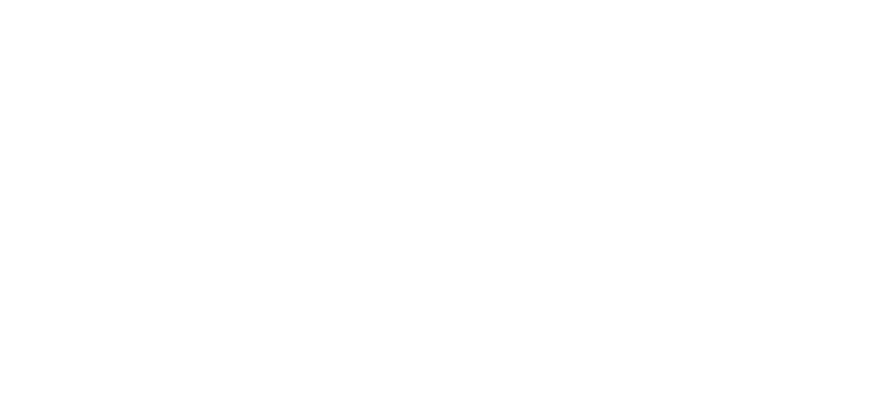
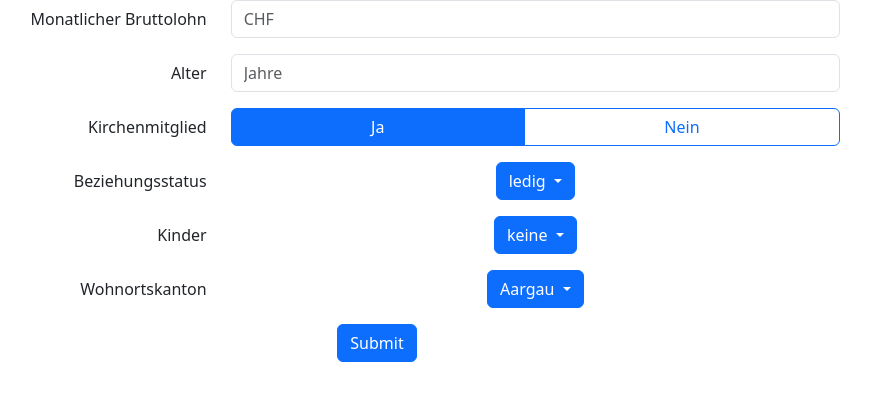
Before and after one commit to mton2/schweizer-frank, an Angular app: page / in a window 1280 px wide. Shown: the top 400 px of the page, without its empty margins (168-1039 px from the left). Built offline with nearby package versions, Linux system fonts and the light colour scheme.

Commit message:
Lohnrechner - erster Entwurf

```diff
--- a/angular.json
+++ b/angular.json
@@ -23,6 +23,10 @@
                 "glob": "**/*",
                 "input": "public"
               }
+            ],
+            "scripts": [
+              "node_modules/@popperjs/core/dist/umd/popper.min.js",
+              "node_modules/bootstrap/dist/js/bootstrap.min.js"
             ],
             "styles": [
               "node_modules/bootstrap/dist/css/bootstrap.min.css",
--- a/package.json
+++ b/package.json
@@ -29,6 +29,7 @@
     "@angular/platform-server": "^20.1.0",
     "@angular/router": "^20.1.0",
     "@angular/ssr": "^20.1.0",
+    "@popperjs/core": "^2.11.8",
     "bootstrap": "^5.3.7",
     "express": "^5.1.0",
     "rxjs": "~7.8.0",
--- a/src/app/app.html
+++ b/src/app/app.html
@@ -1 +1,118 @@
+<div class="container text-center">
+  <div class="row">
+    <div class="col-10">
+      <form>
+
+        <!-- Monthly salary -->
+        <div class="mb-3 row align-items-center">
+          <label for="monthlySalaryInput" class="col-sm-4 col-form-label text-end">Monatlicher Bruttolohn</label>
+          <div class="col-sm-8">
+            <input type="number" class="form-control" id="monthlySalaryInput" placeholder="CHF">
+          </div>
+        </div>
+
+        <!-- Age -->
+        <div class="mb-3 row align-items-center">
+          <label for="ageInput" class="col-sm-4 col-form-label text-end">Alter</label>
+          <div class="col-sm-8">
+            <input type="number" class="form-control" id="ageInput" placeholder="Jahre">
+          </div>
+        </div>
+
+        <!-- Church member -->
+        <div class="mb-3 row align-items-center">
+          <label for="churchMemberRadioBtnGroup" class="col-sm-4 col-form-label text-end">Kirchenmitglied</label>
+          <div class="btn-group col-sm-8" role="group" aria-label="Radio toggle button group for selecting if member of church" id="churchMemberRadioBtnGroup">
+            <!-- Yes -->
+            <input type="radio" class="btn-check" name="btnradio" id="churchMemberRadioBtn1" autocomplete="off" checked>
+            <label class="btn btn-outline-primary" for="churchMemberRadioBtn1">Ja</label>
+
+            <!-- No -->
+            <input type="radio" class="btn-check" name="btnradio" id="churchMemberRadioBtn2" autocomplete="off">
+            <label class="btn btn-outline-primary" for="churchMemberRadioBtn2">Nein</label>
+          </div>
+        </div>
+
+        <!-- Status -->
+        <div class="mb-3 row align-items-center">
+          <label for="statusDropdown" class="col-sm-4 col-form-label text-end">Beziehungsstatus</label>
+          <div class="dropdown col-sm-8" id="statusDropdown">
+            <button class="btn btn-primary dropdown-toggle" type="button" data-bs-toggle="dropdown" aria-expanded="false">
+              ledig
+            </button>
+            <ul class="dropdown-menu">
+              <li><a class="dropdown-item" href="#">ledig</a></li>
+              <li><a class="dropdown-item" href="#">verheiratet (ein Verdiener)</a></li>
+              <li><a class="dropdown-item" href="#">verheiratet (zwei Verdiener)</a></li>
+            </ul>
+          </div>
+        </div>
+
+        <!-- Children -->
+        <div class="mb-3 row align-items-center">
+          <label for="childrenDropdown" class="col-sm-4 col-form-label text-end">Kinder</label>
+          <div class="dropdown col-sm-8" id="childrenDropdown">
+            <button class="btn btn-primary dropdown-toggle" type="button" data-bs-toggle="dropdown" aria-expanded="false">
+              keine
+            </button>
+            <ul class="dropdown-menu">
+              <li><a class="dropdown-item" href="#">keine</a></li>
+              <li><a class="dropdown-item" href="#">1</a></li>
+              <li><a class="dropdown-item" href="#">2</a></li>
+              <li><a class="dropdown-item" href="#">3</a></li>
+              <li><a class="dropdown-item" href="#">4</a></li>
+              <li><a class="dropdown-item" href="#">5</a></li>
+            </ul>
+          </div>
+        </div>
+
+
+        <!-- Canton of residence -->
+        <div class="mb-3 row align-items-center">
+          <label for="cantonOfResidenceDropdown" class="col-sm-4 col-form-label text-end">Wohnortskanton</label>
+          <div class="dropdown col-sm-8" id="cantonOfResidenceDropdown">
+            <button class="btn btn-primary dropdown-toggle" type="button" data-bs-toggle="dropdown" aria-expanded="false">
+              Aargau
+            </button>
+            <ul class="dropdown-menu">
+              <li><a class="dropdown-item" href="#">Aargau (AG)</a></li>
+              <li><a class="dropdown-item" href="#">Appenzell Innerrhoden (AI)</a></li>
+              <li><a class="dropdown-item" href="#">Appenzell Ausserrhoden (AR)</a></li>
+              <li><a class="dropdown-item" href="#">Bern (BE)</a></li>
+              <li><a class="dropdown-item" href="#">Basel-Land (BL)</a></li>
+              <li><a class="dropdown-item" href="#">Basel-Stadt (BS)</a></li>
+              <li><a class="dropdown-item" href="#">Freiburg (FR)</a></li>
+              <li><a class="dropdown-item" href="#">Genf (GE)</a></li>
+              <li><a class="dropdown-item" href="#">Glarus (GL)</a></li>
+              <li><a class="dropdown-item" href="#">Graubünden (GR)</a></li>
+              <li><a class="dropdown-item" href="#">Jura (JU)</a></li>
+              <li><a class="dropdown-item" href="#">Luzern (LU)</a></li>
+              <li><a class="dropdown-item" href="#">Neuenburg (NE)</a></li>
+              <li><a class="dropdown-item" href="#">Nidwalden (NW)</a></li>
+              <li><a class="dropdown-item" href="#">Obwalden (OW)</a></li>
+              <li><a class="dropdown-item" href="#">St. Gallen (SG)</a></li>
+              <li><a class="dropdown-item" href="#">Schaffhausen (SH)</a></li>
+              <li><a class="dropdown-item" href="#">Solothurn (SO)</a></li>
+              <li><a class="dropdown-item" href="#">Schwyz (SZ)</a></li>
+              <li><a class="dropdown-item" href="#">Thurgau (TG)</a></li>
+              <li><a class="dropdown-item" href="#">Tessin (TI)</a></li>
+              <li><a class="dropdown-item" href="#">Uri (UR)</a></li>
+              <li><a class="dropdown-item" href="#">Waadt (VD)</a></li>
+              <li><a class="dropdown-item" href="#">Wallis (VS)</a></li>
+              <li><a class="dropdown-item" href="#">Zug (ZG)</a></li>
+              <li><a class="dropdown-item" href="#">Zürich (ZH)</a></li>
+
+            </ul>
+          </div>
+        </div>
+
+        <div>
+          <button type="submit" class="btn btn-primary">Submit</button>
+        </div>
+
+      </form>
+    </div>
+  </div>
+</div>
+
 <router-outlet />
```
Also changed, not shown: 1 other file (tests, documents, lock files or other folders).
